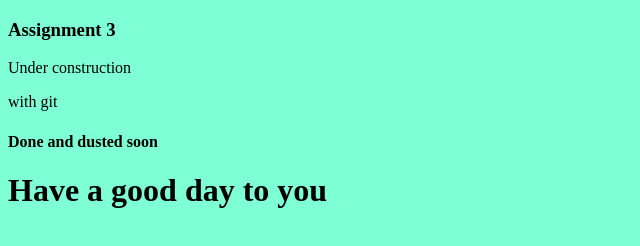
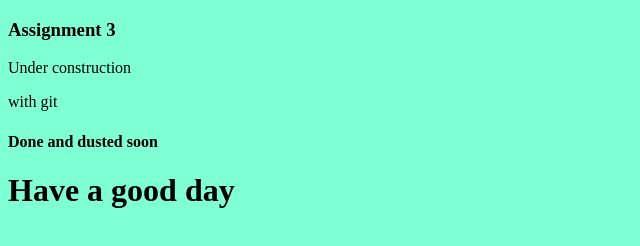
Before and after one commit to rakesh-byte/learningSaylani, a plain HTML site: page index.html in a window 1280 px wide. Shown: the whole page, without its empty margins (0-640 px from the left). Drawn offline with Linux system fonts and the light colour scheme.

Commit message:
last one commit

```diff
--- a/index.html
+++ b/index.html
@@ -11,6 +11,6 @@
     <p>Under construction</p>
     <p>with git</p>
     <h4>Done and dusted soon</h4>
-    <h1>Have a good day to you</h1>
+    <h1>Have a good day</h1>
 </body>
 </html>
```
